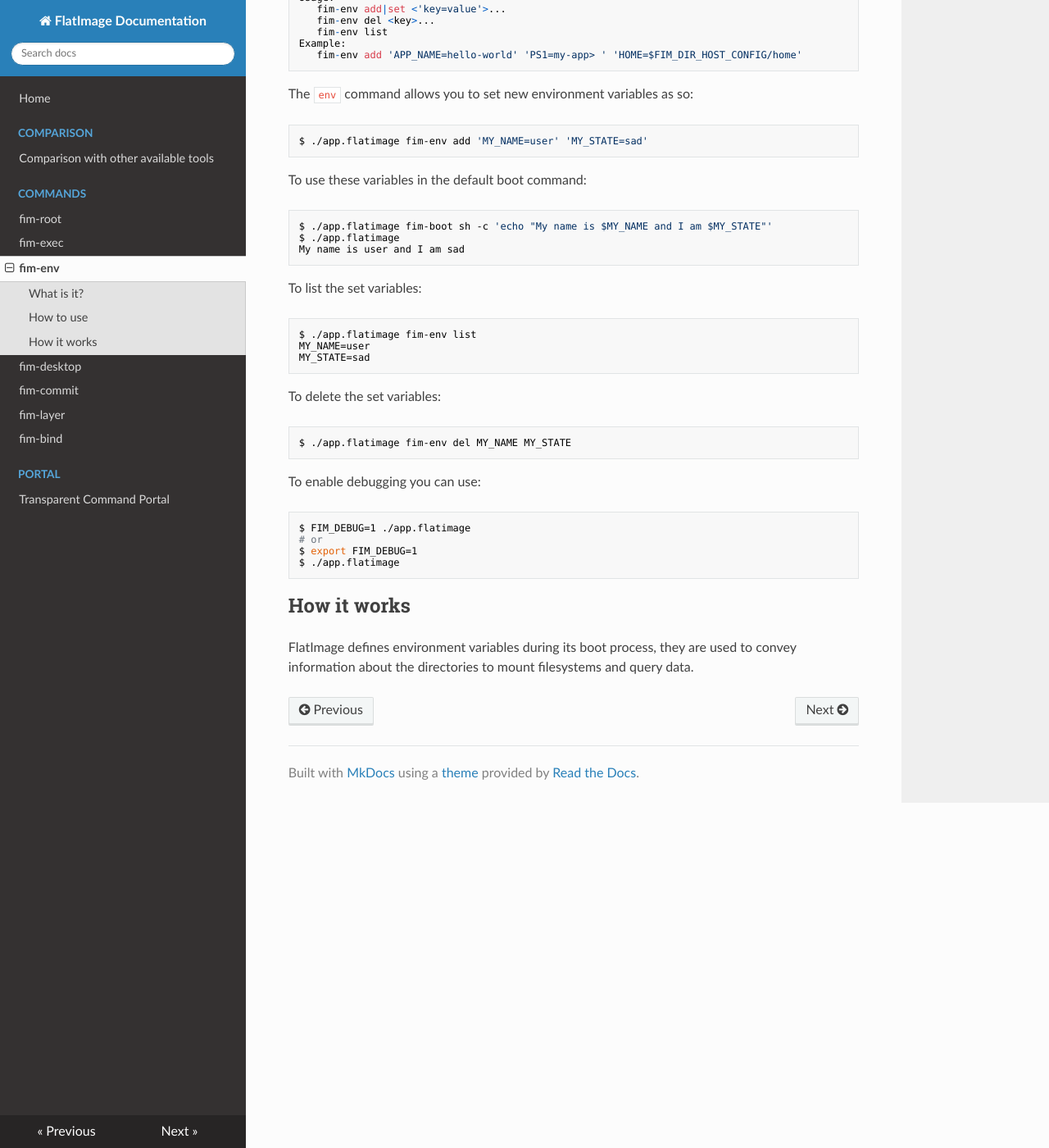
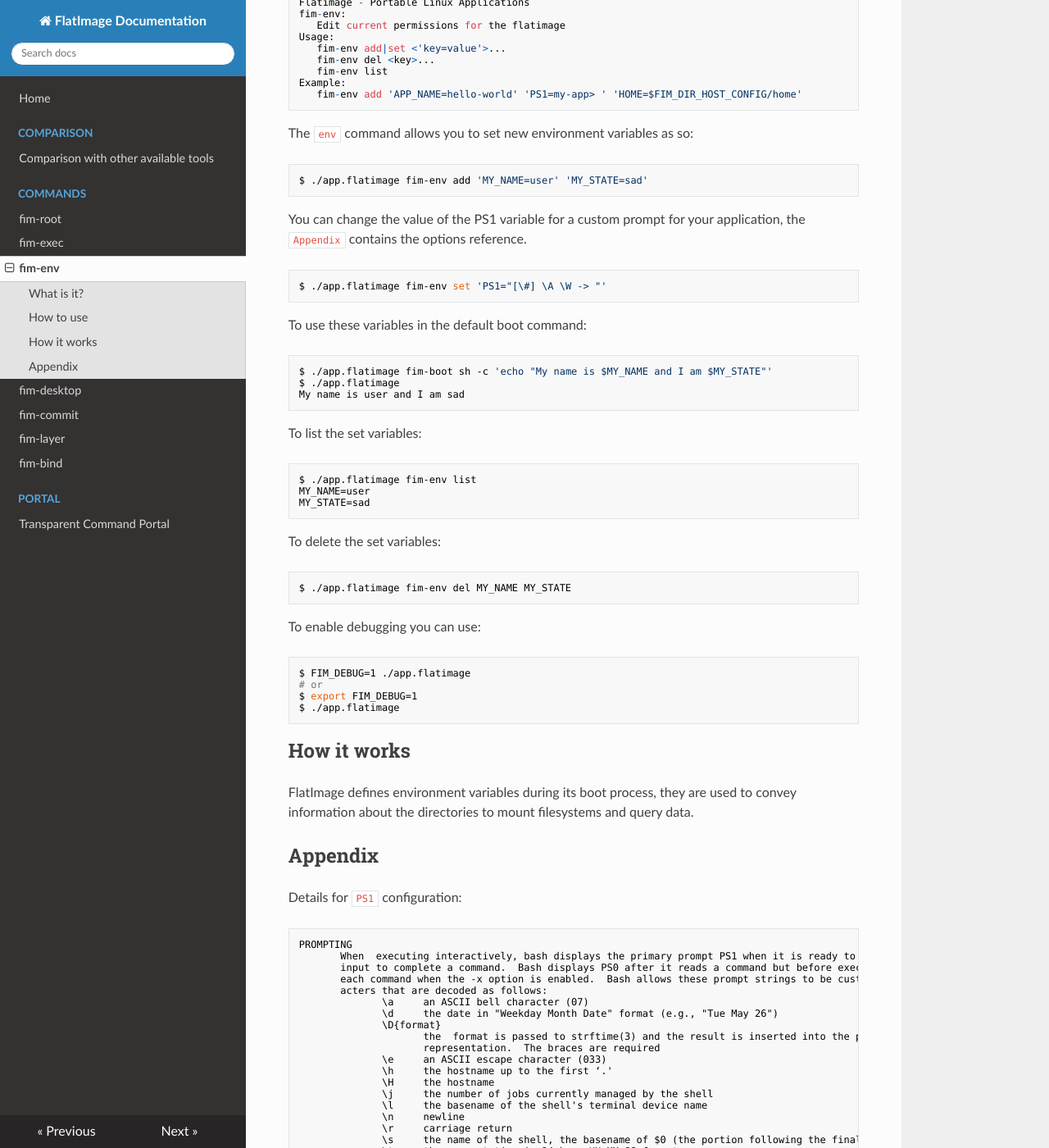
Before and after one commit to flatimage/docs, an MkDocs documentation site: the page built from docs/environment.md, in a window 1280 px wide and 1400 px high, scrolled down 802 px. Shown: the whole window at 82% size. Built offline with MkDocs 1.6.1, drawn with Linux system fonts in a browser that asks for light colours; nearby versions of some CDN libraries; some of the changed text lies outside the part shown.

Commit message:
Add PS1 info in docs

````diff
--- a/docs/environment.md
+++ b/docs/environment.md
@@ -19,6 +19,9 @@ read-only:
 * `FIM_DIR_MOUNT`         : Location of the runtime flatimage mountpoint
 * `FIM_DIR_HOST_CONFIG`   : Configuration directory in the host machine
 
+Furthermore, FlatImage also allows to the user to set the their own environment
+variables.
+
 ## How to use
 
 You can use `./app.flatimage fim-help env` to get the following usage details:
@@ -39,6 +42,13 @@ The `env` command allows you to set new environment variables as so:
 
 ```bash
 $ ./app.flatimage fim-env add 'MY_NAME=user' 'MY_STATE=sad'
+```
+
+You can change the value of the PS1 variable for a custom prompt for your
+application, the `Appendix` contains the options reference.
+
+```bash
+$ ./app.flatimage fim-env set 'PS1="[\#] \A \W -> "'
 ```
 
 To use these variables in the default boot command:
@@ -74,3 +84,50 @@ $ ./app.flatimage
 
 FlatImage defines environment variables during its boot process, they are used
 to convey information about the directories to mount filesystems and query data.
+
+## Appendix
+
+Details for `PS1` configuration:
+
+```txt
+PROMPTING
+       When  executing interactively, bash displays the primary prompt PS1 when it is ready to read a command, and the secondary prompt PS2 when it needs more
+       input to complete a command.  Bash displays PS0 after it reads a command but before executing it.  Bash displays PS4 as described above before  tracing
+       each command when the -x option is enabled.  Bash allows these prompt strings to be customized by inserting a number of backslash-escaped special char‐
+       acters that are decoded as follows:
+              \a     an ASCII bell character (07)
+              \d     the date in "Weekday Month Date" format (e.g., "Tue May 26")
+              \D{format}
+                     the  format is passed to strftime(3) and the result is inserted into the prompt string; an empty format results in a locale-specific time
+                     representation.  The braces are required
+              \e     an ASCII escape character (033)
+              \h     the hostname up to the first ‘.'
+              \H     the hostname
+              \j     the number of jobs currently managed by the shell
+              \l     the basename of the shell's terminal device name
+              \n     newline
+              \r     carriage return
+              \s     the name of the shell, the basename of $0 (the portion following the final slash)
+              \t     the current time in 24-hour HH:MM:SS format
+              \T     the current time in 12-hour HH:MM:SS format
+              \@     the current time in 12-hour am/pm format
+              \A     the current time in 24-hour HH:MM format
+              \u     the username of the current user
+              \v     the version of bash (e.g., 2.00)
+              \V     the release of bash, version + patch level (e.g., 2.00.0)
+              \w     the value of the PWD shell variable ($PWD), with $HOME abbreviated with a tilde (uses the value of the PROMPT_DIRTRIM variable)
+              \W     the basename of $PWD, with $HOME abbreviated with a tilde
+              \!     the history number of this command
+              \#     the command number of this command
+              \$     if the effective UID is 0, a #, otherwise a $
+              \nnn   the character corresponding to the octal number nnn
+              \\     a backslash
+              \[     begin a sequence of non-printing characters, which could be used to embed a terminal control sequence into the prompt
+              \]     end a sequence of non-printing characters
+
+       The command number and the history number are usually different: the history number of a command is its position in the history list, which may include
+       commands restored from the history file (see HISTORY below), while the command number is the position in the sequence of commands executed  during  the
+       current  shell session.  After the string is decoded, it is expanded via parameter expansion, command substitution, arithmetic expansion, and quote re‐
+       moval, subject to the value of the promptvars shell option (see the description of the shopt command under SHELL BUILTIN  COMMANDS  below).   This  can
+       have unwanted side effects if escaped portions of the string appear within command substitution or contain characters special to word expansion.
+```
````
